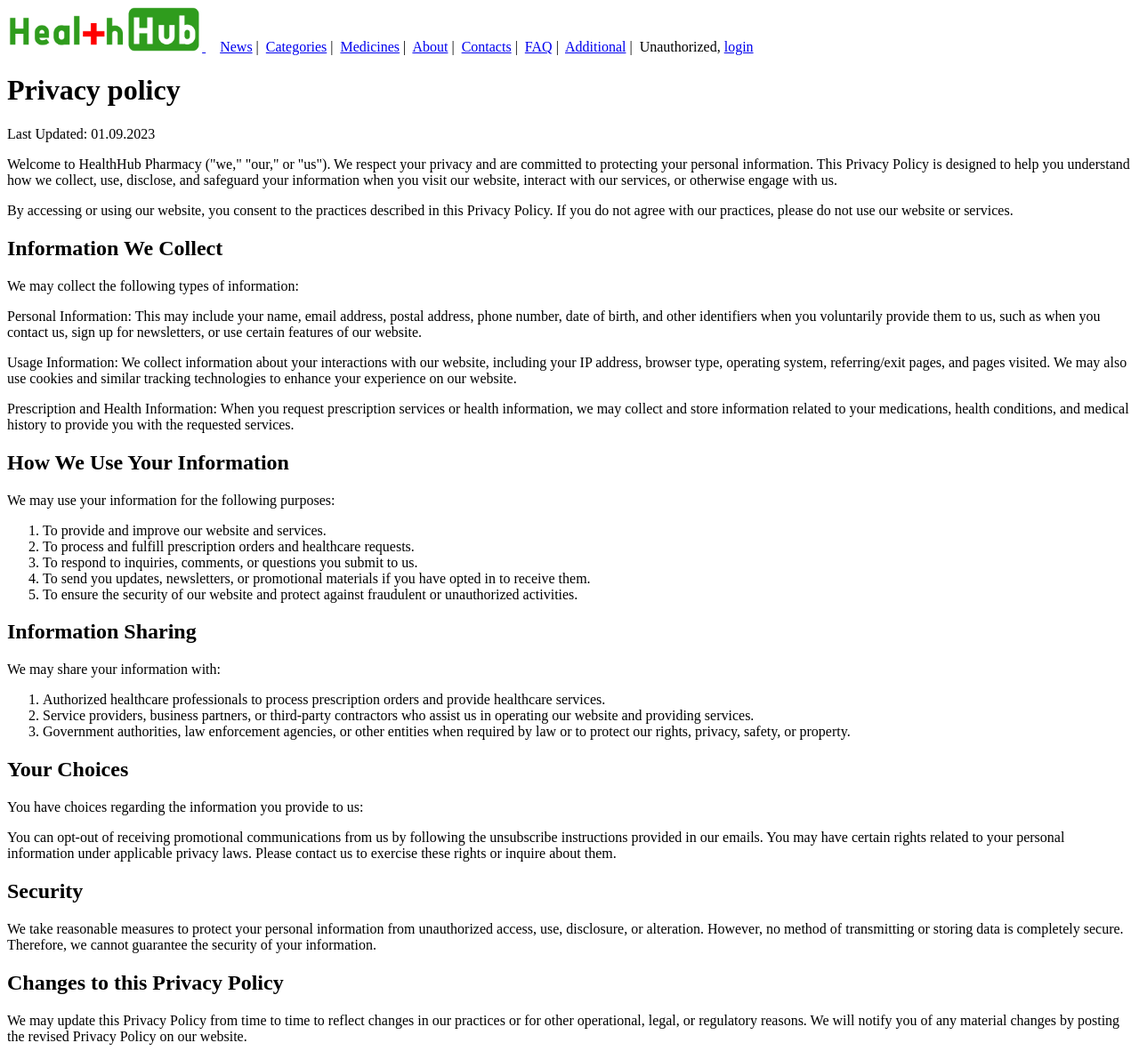
After one commit to trullse/web_labs, a Django app: page /privacy/ in a window 1280 px wide. The commit adds this page. Shown: the whole page at 89% size. Run offline with Django 4.2, Linux system fonts and the light colour scheme.

Commit message:
add policy privacy page

```diff
--- a/info/templates/about.html
+++ b/info/templates/about.html
@@ -102,4 +102,6 @@
 № 123873457
 <br><br><br><br><br>
 The license is granted to a limited liability company "HealthHub Pharmacy"
+<br>
+<a href="{% url 'info:privacy' %}">Privacy policy</a>
 {% endblock %}
--- /dev/null
+++ b/info/templates/privacy_policy.html
@@ -0,0 +1,84 @@
+{% extends "base.html" %}
+
+{% block title %}Privacy policy{% endblock %}
+
+{% block content %}
+
+<h1>Privacy policy</h1>
+Last Updated: 01.09.2023
+<p>
+    Welcome to HealthHub Pharmacy ("we," "our," or "us"). We respect your privacy and are committed to protecting your personal
+    information. This Privacy Policy is designed to help you understand how we collect, use, disclose, and safeguard your
+    information when you visit our website, interact with our services, or otherwise engage with us.
+</p>
+<p>
+    By accessing or using our website, you consent to the practices described in this Privacy Policy. If you do not agree
+     with our practices, please do not use our website or services.
+</p>
+
+<h2>Information We Collect</h2>
+<p>
+    We may collect the following types of information:
+</p>
+<p>
+    Personal Information: This may include your name, email address, postal address, phone number, date of birth,
+     and other identifiers when you voluntarily provide them to us, such as when you contact us, sign up for newsletters,
+     or use certain features of our website.
+</p>
+<p>
+    Usage Information: We collect information about your interactions with our website, including your IP address,
+    browser type, operating system, referring/exit pages, and pages visited. We may also use cookies and similar
+    tracking technologies to enhance your experience on our website.
+</p>
+<p>
+    Prescription and Health Information: When you request prescription services or health information, we may collect
+     and store information related to your medications, health conditions, and medical history to provide you with the
+      requested services.
+</p>
+
+<h2>How We Use Your Information</h2>
+<p>
+    We may use your information for the following purposes:
+</p>
+<ol>
+    <li>To provide and improve our website and services.</li>
+    <li>To process and fulfill prescription orders and healthcare requests.</li>
+    <li>To respond to inquiries, comments, or questions you submit to us.</li>
+    <li>To send you updates, newsletters, or promotional materials if you have opted in to receive them.</li>
+    <li>To ensure the security of our website and protect against fraudulent or unauthorized activities.</li>
+</ol>
+
+<h2>Information Sharing</h2>
+<p>
+    We may share your information with:
+</p>
+<ol>
+    <li>Authorized healthcare professionals to process prescription orders and provide healthcare services.</li>
+    <li>Service providers, business partners, or third-party contractors who assist us in operating our website and providing services.</li>
+    <li>Government authorities, law enforcement agencies, or other entities when required by law or to protect our rights, privacy,
+        safety, or property.</li>
+</ol>
+
+<h2>Your Choices</h2>
+<p>
+    You have choices regarding the information you provide to us:
+</p>
+<p>
+    You can opt-out of receiving promotional communications from us by following the unsubscribe instructions provided in our emails.
+    You may have certain rights related to your personal information under applicable privacy laws. Please contact us to exercise these
+    rights or inquire about them.
+</p>
+
+<h2>Security</h2>
+<p>
+    We take reasonable measures to protect your personal information from unauthorized access, use, disclosure, or alteration. However,
+    no method of transmitting or storing data is completely secure. Therefore, we cannot guarantee the security of your information.
+</p>
+
+<h2>Changes to this Privacy Policy</h2>
+<p>
+    We may update this Privacy Policy from time to time to reflect changes in our practices or for other operational, legal, or
+    regulatory reasons. We will notify you of any material changes by posting the revised Privacy Policy on our website.
+</p>
+
+{% endblock %}
--- a/info/urls.py
+++ b/info/urls.py
@@ -13,4 +13,6 @@ urlpatterns = [
     path("faq/", views.FAQView.as_view(), name="faq"),
     # ex: /contacts
     path("contacts/", views.ContactsView.as_view(), name="contacts"),
+    # ex: /privacy
+    path("privacy/", views.PrivacyPolicyView.as_view(), name="privacy"),
 ]
--- a/info/views.py
+++ b/info/views.py
@@ -75,3 +75,11 @@ class ContactsView(generic.TemplateView):
     def get(self, request, *args, **kwargs):
         logger.info('In contacts view')
         return super().get(request, *args, **kwargs)
+
+
+class PrivacyPolicyView(generic.TemplateView):
+    template_name = "privacy_policy.html"
+
+    def get(self, request, *args, **kwargs):
+        logger.info('In privacy-policy view')
+        return super().get(request, *args, **kwargs)
```
